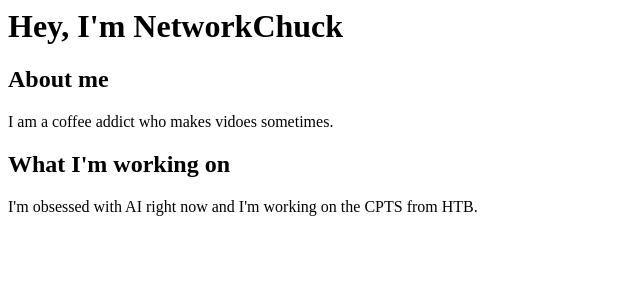
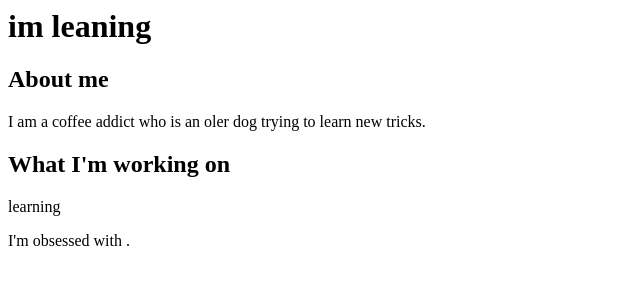
Before and after one commit to Dex151/wbsite-1, a plain HTML site: page index.html in a window 1280 px wide. Shown: the whole page, without its empty margins (0-640 px from the left). Drawn offline with Linux system fonts and the light colour scheme.

Commit message:
Update index.html

```diff
--- a/index.html
+++ b/index.html
@@ -1,16 +1,15 @@
 
 <html>
     <h1>
-        Hey, I'm NetworkChuck
-    </h1>
+      im leaning
     <body>
         <h2>About me</h2>
         <p>
-            I am a coffee addict who makes vidoes sometimes.
+            I am a coffee addict who is an oler dog trying to learn new tricks.
         </p>
-        <h2>What I'm working on</h2>
+        <h2>What I'm working on</h2>learning
         <p>
-            I'm obsessed with AI right now and I'm working on the CPTS from HTB.
+            I'm obsessed with .
         </p>
     </body>
 </html>
```
